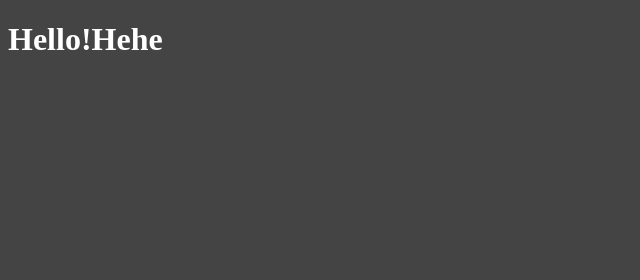
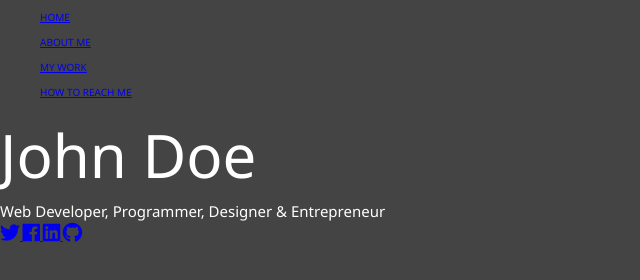
Before and after one commit to thao7589/portfolio, a website: page dist/index.html in a window 1280 px wide. Shown: the whole page, without its empty margins (0-640 px from the left). Drawn offline with Linux system fonts and the light colour scheme.

Commit message:
second push

```diff
--- a/scss/main.scss
+++ b/scss/main.scss
@@ -1,6 +1,30 @@
 $primary-color: #444;
+
+* {
+    box-sizing: border-box;
+}
+
+html {
+    font-size: 10px;
+}
 
 body {
     background-color: $primary-color;
     color: #fff;
+    height: 100%;
+    margin: 0;
+    font-family: 'Segoe UI', 'Segoe UI', Tahoma, Geneva, Verdana, sans-serif;
+    line-height: 1.5;
 }
+
+//Headings
+h1,
+h2,
+h3 {
+    margin: 0;
+    font-weight: 400;
+
+    &.lg-heading {
+        font-size: 6rem;
+    }
+}
```
Also changed, not shown: dist/css/main.css, dist/index.html, dist/js/main.js (added), 1 other file.
